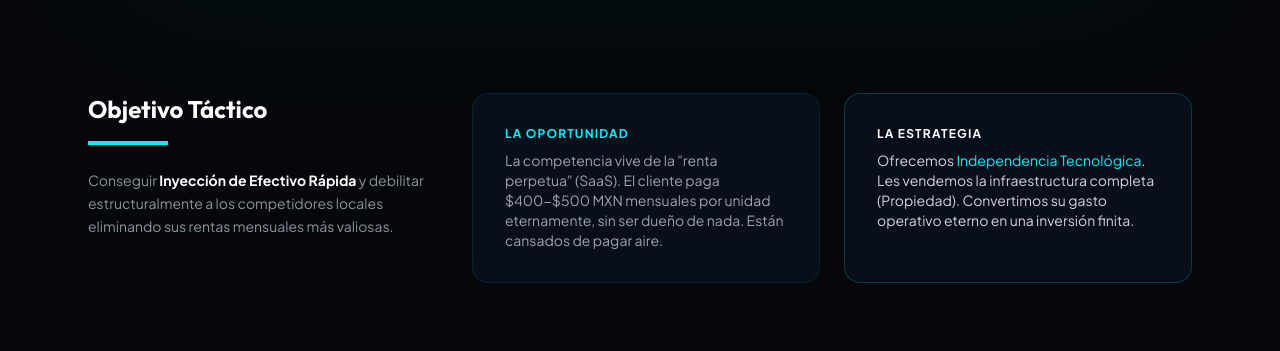
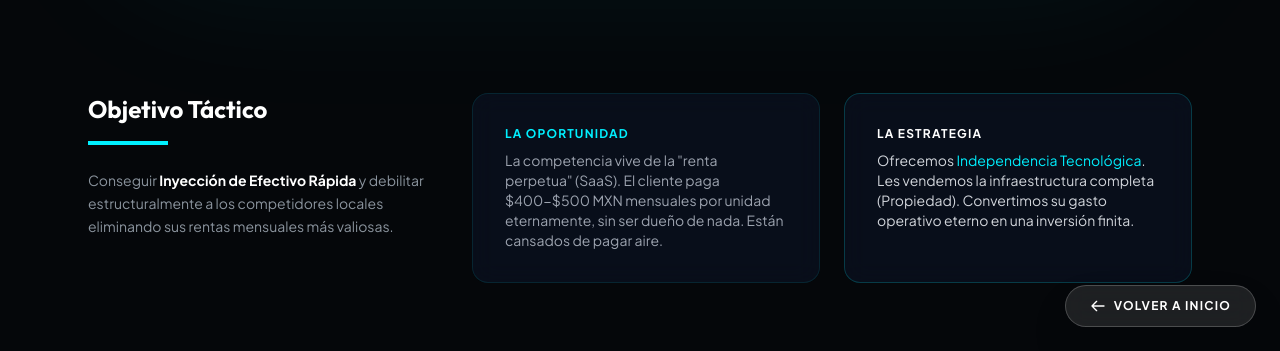
Before and after one commit to bolshevik2099-ai/zamex-telematics, a plain HTML site: page dossier.html in a window 1280 px wide. Shown: the part 449-800 px from the top of the page. Drawn offline with nearby package versions, Linux system fonts and the light colour scheme.

Commit message:
feat: add floating home button to dossier

```diff
--- a/dossier.html
+++ b/dossier.html
@@ -809,6 +809,15 @@
             }
         });
     </script>
+    <!-- Floating Home Button -->
+    <a href="index.html"
+        class="fixed bottom-6 right-6 z-50 bg-white/10 hover:bg-white/20 text-white backdrop-blur-md border border-white/20 px-6 py-3 rounded-full font-bold text-xs uppercase tracking-widest transition-all duration-300 hover:scale-105 flex items-center gap-2 group shadow-2xl">
+        <svg xmlns="http://www.w3.org/2000/svg" class="h-4 w-4 group-hover:-translate-x-1 transition-transform"
+            fill="none" viewBox="0 0 24 24" stroke="currentColor">
+            <path stroke-linecap="round" stroke-linejoin="round" stroke-width="2" d="M10 19l-7-7m0 0l7-7m-7 7h18" />
+        </svg>
+        Volver a Inicio
+    </a>
 </body>
 
 </html>
```
